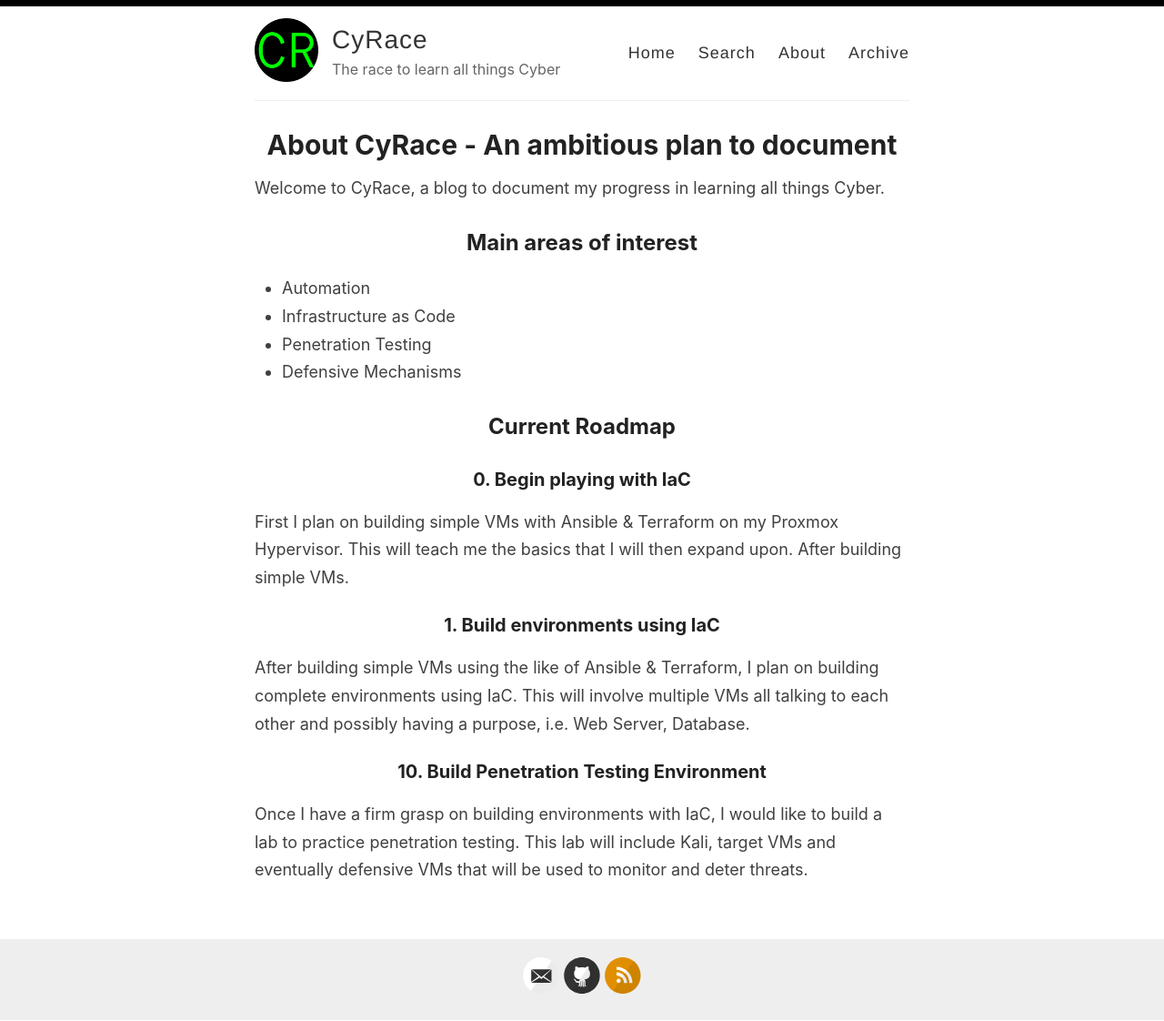
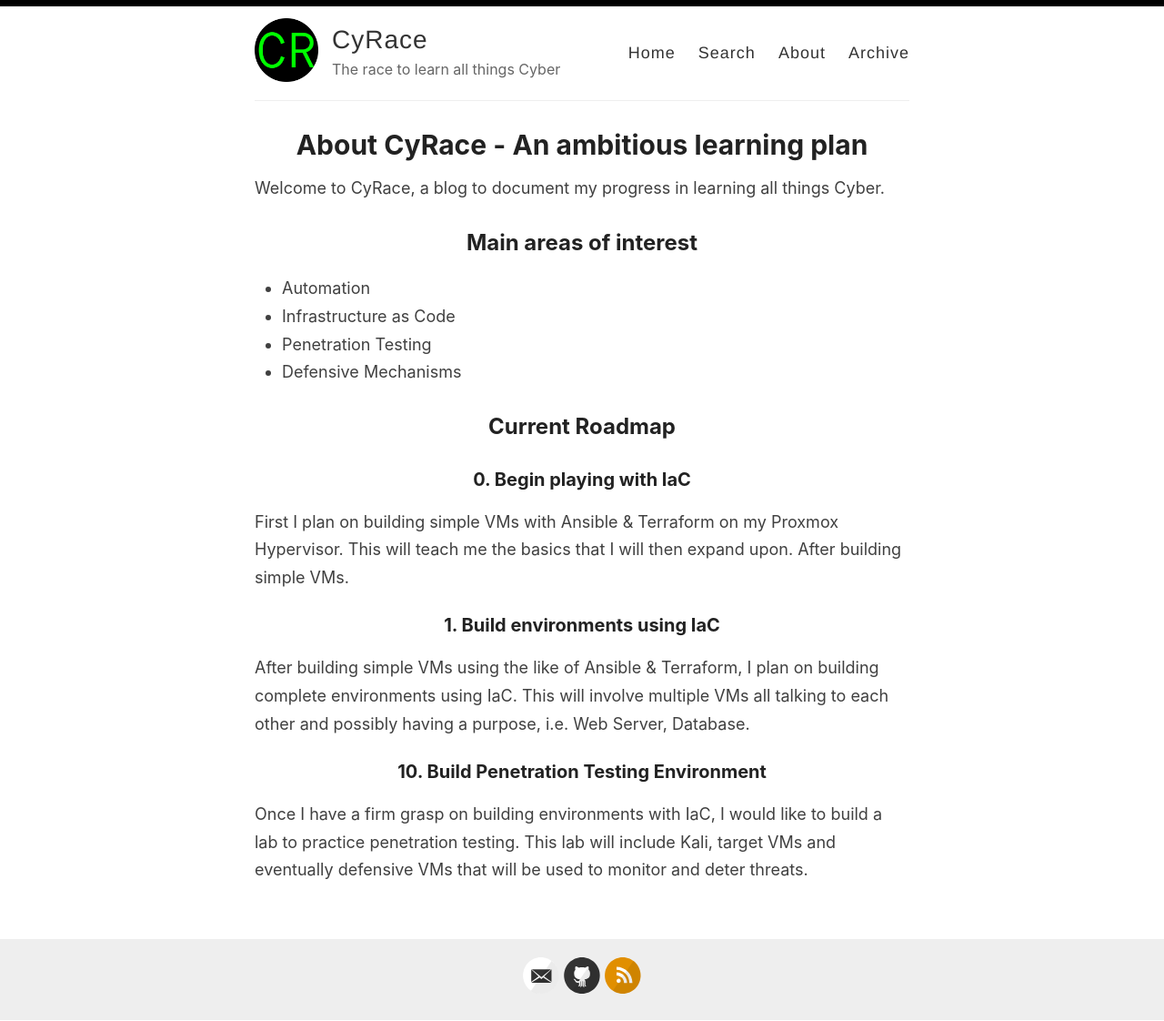
Before and after one commit to Gimb0/Gimb0.github.io, a Jekyll site: the page built from _posts/2022-05-07-My-First-Post.md, in a window 1280 px wide. Shown: the whole page at 91% size. Built offline with Jekyll 4.4.1, drawn with Linux system fonts in a browser that asks for light colours.

Commit message:
Update page title

```diff
--- a/_posts/2022-05-07-My-First-Post.md
+++ b/_posts/2022-05-07-My-First-Post.md
@@ -1,6 +1,6 @@
 ---
 layout: page
-title: About CyRace - An ambitious plan to document
+title: About CyRace - An ambitious learning plan
 permalink: /about/
 ---
 
```
